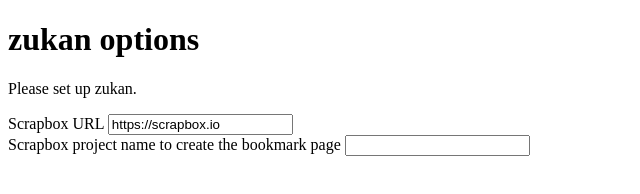
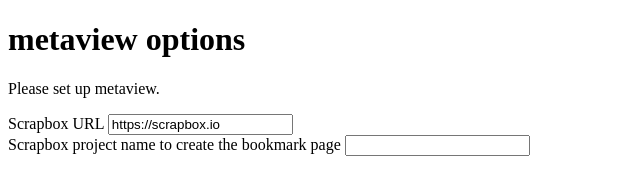
Before and after one commit to hata6502/metaview, a website built with webpack: page options.html in a window 1280 px wide. Shown: the whole page, without its empty margins (0-640 px from the left). Built offline with nearby package versions, Linux system fonts and the light colour scheme; some packages are replaced by stand-ins of ours.

Commit message:
metaview

```diff
--- a/options.html
+++ b/options.html
@@ -1,12 +1,12 @@
 <!DOCTYPE html>
 <html>
   <head>
-    <title>zukan options</title>
+    <title>metaview options</title>
   </head>
 
   <body>
-    <h1>zukan options</h1>
-    <p>Please set up zukan.</p>
+    <h1>metaview options</h1>
+    <p>Please set up metaview.</p>
 
     <div>
       Scrapbox URL
```
Also changed, not shown: package.json (+4 -4 lines), README.md, manifest.json, 1 other file.
